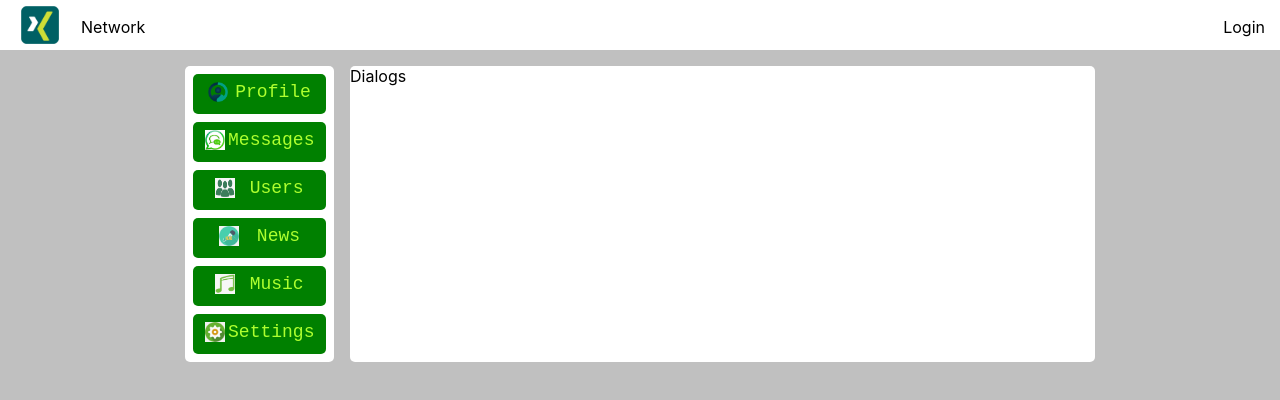
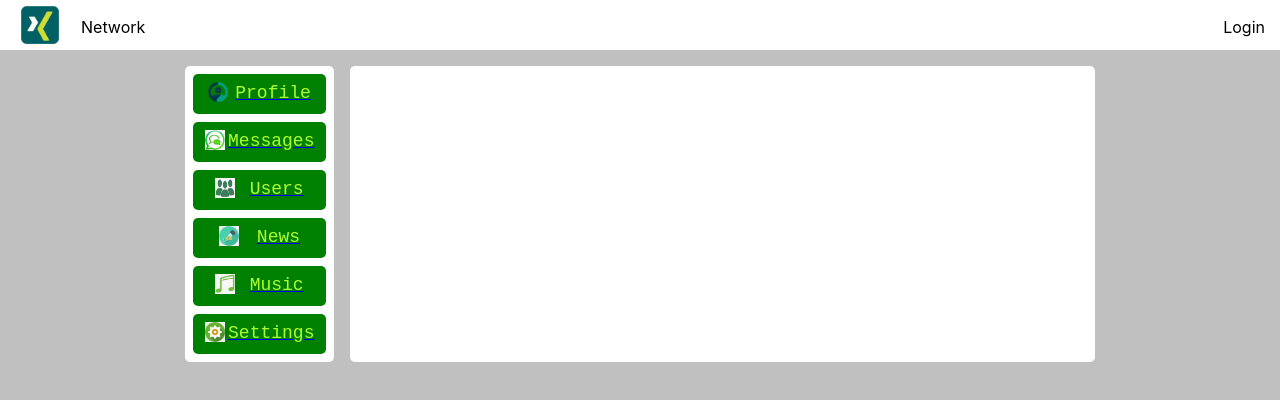
Before and after one commit to alpknx/Network-app, a React (Create React App) app: page / in a window 1280 px wide. Shown: the top 400 px of the page. Built offline with nearby package versions, Linux system fonts and the light colour scheme.

Commit message:
add routing and initial layouts for pages

```diff
--- a/package.json
+++ b/package.json
@@ -8,6 +8,7 @@
     "@testing-library/user-event": "^13.5.0",
     "react": "^17.0.2",
     "react-dom": "^17.0.2",
+    "react-router-dom": "^6.2.2",
     "react-scripts": "5.0.0",
     "web-vitals": "^2.1.4"
   },
--- a/src/App.js
+++ b/src/App.js
@@ -3,9 +3,15 @@ import Profile from './components/Profile/Profile';
 import Header from './components/Header/Header';
 import SideBar from './components/SideBar/SideBar';
 import Dialogs from './components/Dialogs/Dialogs';
+import { BrowserRouter, Route, Routes } from 'react-router-dom';
+import Users from './../src/components/Users/Users';
+import News from './../src/components/News/News';
+import Music from './../src/components/Music/Music';
+import Settings from './../src/components/Settings/Settings';
 
 const  App = () =>  {
 	return (
+		<BrowserRouter>
 			<div className='app_wrapper'>
 				<div className='app_header_content'>
 					<Header/>
@@ -15,11 +21,18 @@ const  App = () =>  {
 						<SideBar/>
 					</div>
 					<div className="app_content">
-					{/* <Profile/> */}
-					<Dialogs/>
+						<Routes>
+							<Route path="/profile" element={<Profile/>} />
+							<Route path="/dialogs" element={<Dialogs/>} />
+							<Route path="/users" element={<Users/>} />
+							<Route path="/news" element={<News/>} />
+							<Route path="/music" element={<Music/>} />
+							<Route path="/settings" element={<Settings/>} />
+						</Routes>
 					</div>
 				</div>
 			</div>
+		</BrowserRouter>
 	);
 }
 
--- /dev/null
+++ b/src/components/Music/Music.jsx
@@ -0,0 +1,8 @@
+
+const Music = (props) => {
+	return (
+		<div>Music</div>
+	);
+}
+
+export default Music;
--- /dev/null
+++ b/src/components/News/News.jsx
@@ -0,0 +1,8 @@
+
+const News = (props) => {
+	return (
+		<div>News</div>
+	);
+}
+
+export default News;
--- /dev/null
+++ b/src/components/Settings/Settings.jsx
@@ -0,0 +1,8 @@
+
+const Settings = (props) => {
+	return (
+		<div>Settings</div>
+	);
+}
+
+export default Settings;
--- a/src/components/SideBar/SideBar.jsx
+++ b/src/components/SideBar/SideBar.jsx
@@ -6,46 +6,46 @@ import musicIcon from './../assets/img/sidebar/music-icon.png';
 import settingsIcon from './../assets/img/sidebar/settings-icon.png';
 import cl from './SideBar.module.css';
 
-const SideBar = () => {
+const SideBar = (props) => {
 	return (
 		<div className={cl.side_bar_inner}>
 			<nav className={cl.side_bar_nav}>
 				<ol className={cl.side_bar_ol}>
 					<li className={cl.side_bar_item}>
-						<li className={cl.left_menu_icon}>
+						<div className={cl.left_menu_icon}>
 							<img src={profileIcon}/>
-						</li>
-						<span className={cl.left_label}>Profile</span>
+						</div>
+						<a href="/profile"><span className={cl.left_label}>Profile</span></a>
 					</li>
 					<li className={cl.side_bar_item}>
 						<div className={cl.left_menu_icon}>
 							<img src={messagesIcon}/>
 						</div>
-						<span className={cl.left_label}>Messages</span>
+						<a href="/dialogs"><span className={cl.left_label}>Messages</span></a>
 					</li>
 					<li className={cl.side_bar_item}>
 						<div className={cl.left_menu_icon}>
 							<img src={usersIcon}/>
 						</div>
-						<span className={cl.left_label}>Users</span>
+						<a href="/users"><span className={cl.left_label}>Users</span></a>
 					</li>
 					<li className={cl.side_bar_item}>
 						<div className={cl.left_menu_icon}>
 							<img src={newsIcon}/>
 						</div>
-						<span className={cl.left_label}>News</span>
+						<a href="/news"><span className={cl.left_label}>News</span></a>
 					</li>
 					<li className={cl.side_bar_item}>
 						<div className={cl.left_menu_icon}>
 							<img src={musicIcon}/>
 						</div>
-						<span className={cl.left_label}>Music</span>
+						<a href="/music"><span className={cl.left_label}>Music</span></a>
 					</li>
 					<li className={cl.side_bar_item}>
 						<div className={cl.left_menu_icon}>
 							<img src={settingsIcon}/>
 						</div>
-						<span className={cl.left_label}>Settings</span>
+						<a href="/settings"><span className={cl.left_label}>Settings</span></a>
 					</li>
 				</ol>
 			</nav>
--- /dev/null
+++ b/src/components/Users/Users.jsx
@@ -0,0 +1,8 @@
+
+const Users = (props) => {
+	return (
+		<div>Users</div>
+	);
+}
+
+export default Users;
```
Also changed, not shown: src/components/SideBar/SideBar.module.css (line endings or trailing spaces), 1 other file (tests, documents, lock files or other folders). Lines whose indentation alone changed are shown as unchanged.
